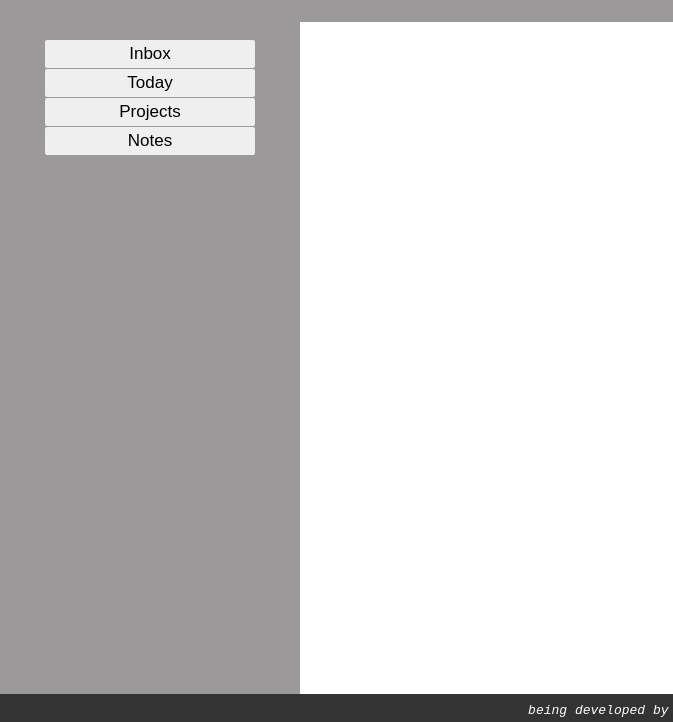
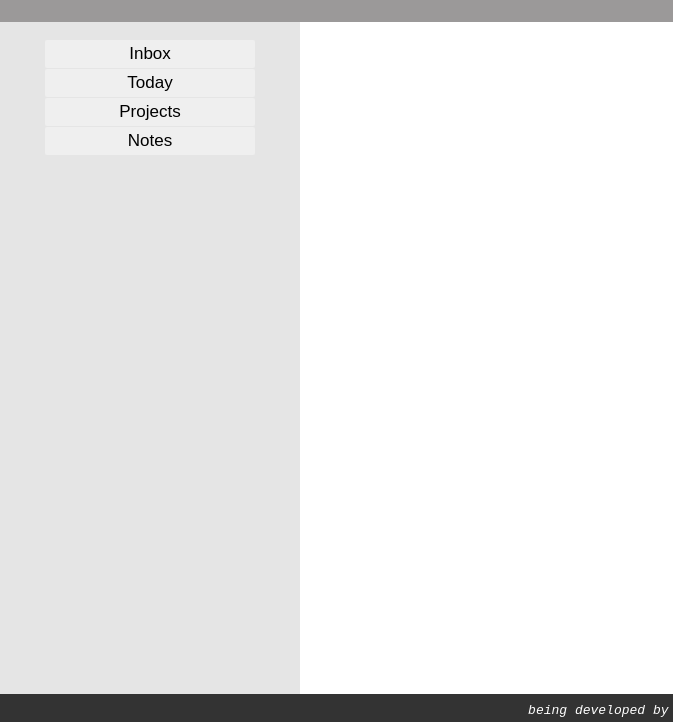
Before and after one commit to mbdeviant/todo-list, a plain HTML site: page index.html in a window 1280 px wide. Shown: the part 78-800 px from the top of the page, 0-673 px from the left. Drawn offline with Linux system fonts and the light colour scheme.

Commit message:
change navbar background color

```diff
--- a/style.css
+++ b/style.css
@@ -45,7 +45,7 @@ h1 {
   min-width: 300px;
   gap: 1px;
   padding-top: 18px;
-  background-color: rgb(155, 153, 153);
+  background-color: rgba(0, 0, 0, 0.1);
 }
 nav > button {
   font-size: 17px;
```
